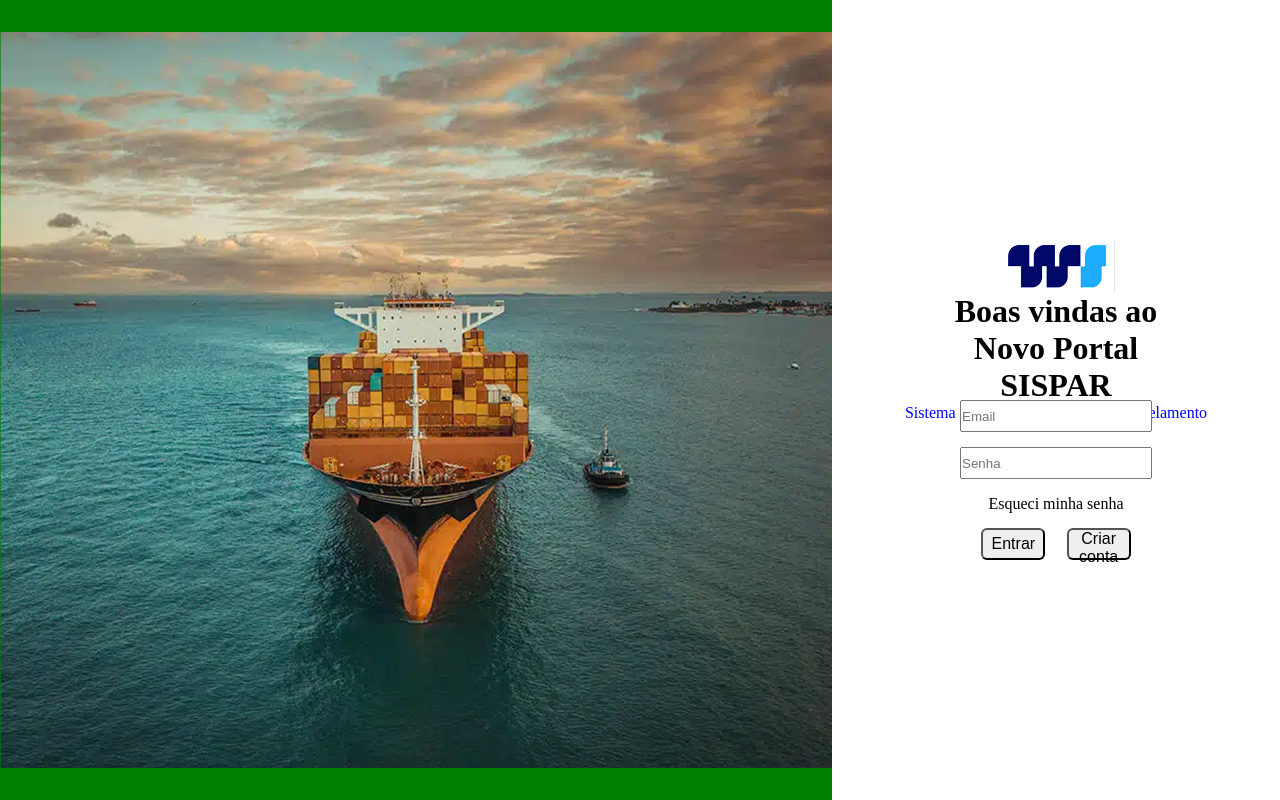
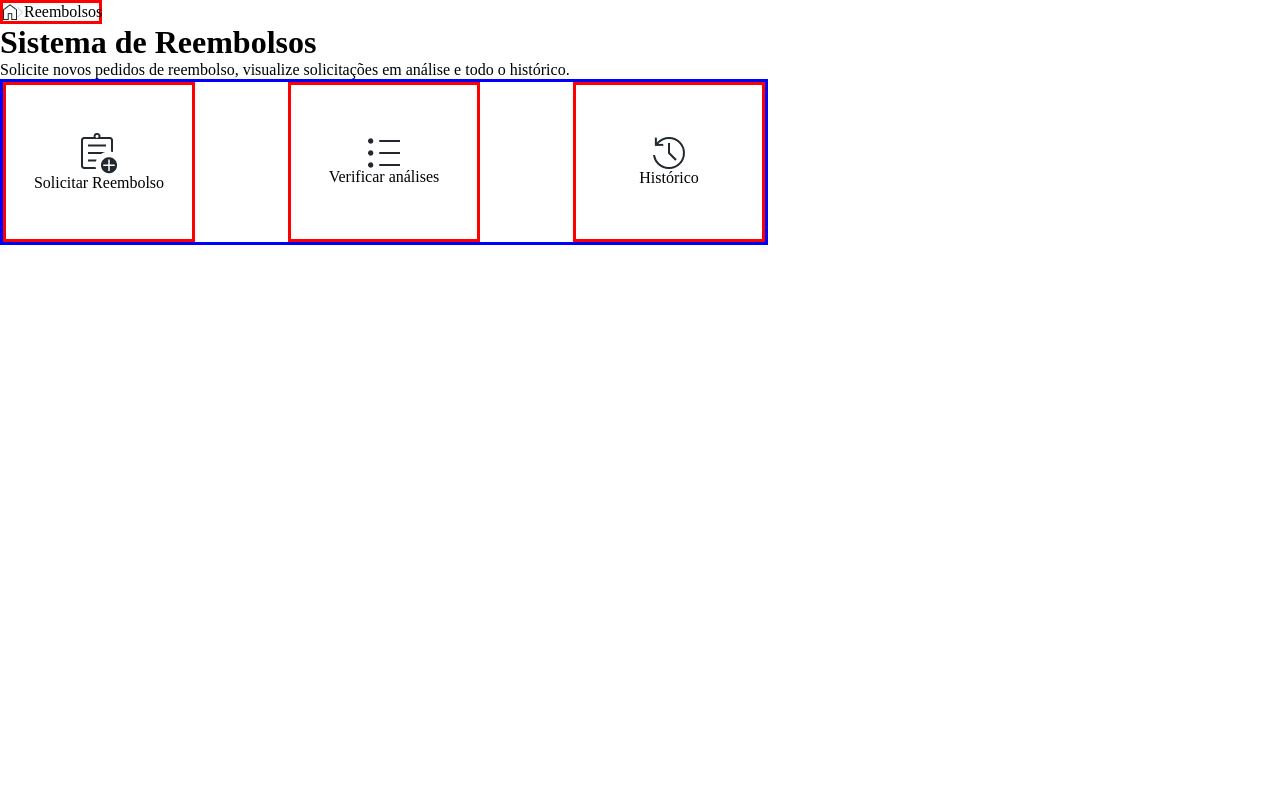
Before and after one commit to karynnemoreira/sispar-t2, a React (Vite) app: page /reembolsos in a window 1280 px wide. Built offline with nearby package versions, Linux system fonts and the light colour scheme.

Commit message:
Iniciando a tela de reembolsos

```diff
--- a/src/App.jsx
+++ b/src/App.jsx
@@ -1,10 +1,17 @@
-import Login from "./components/login/Login.jsx"
-import "./global.scss"
+import { BrowserRouter, Routes, Route } from "react-router-dom";
+import Login from "./components/login/Login.jsx";
+import Reembolsos from "./components/reembolsos/Reembolsos.jsx";
+import Solicitacao from "./components/solicitacao/Solicitacao.jsx";
+import "./global.scss";
 function App() {
   return (
-    <>
-    <Login />
-    </>
+    <BrowserRouter>
+      <Routes>
+        <Route path="/" element={<Login/>} />
+        <Route path="/reembolsos" element={<Reembolsos/>} />
+        <Route path="/solicitacao" element={<Solicitacao/>} />
+      </Routes>
+    </BrowserRouter>
   );
 }
 
--- a/src/components/login/Login.jsx
+++ b/src/components/login/Login.jsx
@@ -1,8 +1,16 @@
+import {useNavigate} from "react-router-dom"
 //import Capa from "../../assets/Tela Login/imagem tela de login.png";
 import Logo from "../../assets/Tela Login/logo-ws.png";
 import styles from "./Login.module.scss"
 
 function Login() {
+
+const navigate = useNavigate() //Iniciando o hook useNavigate
+
+const irParaReembolsos = () => {
+  navigate("/reembolsos")  //Redirecionando para a página de reembolsos
+}
+
   return (
     <main>
       <section className={styles.containerFoto}>
@@ -29,7 +37,7 @@
           <p>Esqueci minha senha</p>
 
           <div className={styles.boxButton}>
-            <button>Entrar</button>
+            <button onClick={irParaReembolsos}>Entrar</button>
             <button>Criar conta</button>
           </div>
 
--- /dev/null
+++ b/src/components/reembolsos/Reembolsos.jsx
@@ -0,0 +1,55 @@
+import styles from "./Reembolsos.module.scss";
+import Home from "../../assets/Dashboard/home header.png";
+import Seta from "../../assets/Dashboard/Vector.png";
+import Analises from "../../assets/Dashboard/Análises.png";
+import NumeroAnalises from "../../assets/Dashboard/N-Análises.png";
+import NumeroAprovados from "../../assets/Dashboard/N-Aprovados.png";
+import NumeroRejeitados from "../../assets/Dashboard/N-Rejeitados.png";
+import NumeroSolicitados from "../../assets/Dashboard/N-Solicitados.png";
+import Sistema from "../../assets/Dashboard/Sistema-atualizado.png";
+import SolicitarHistorico from "../../assets/Dashboard/Solicitar - Histórico.png";
+import SolicitarReembolso from "../../assets/Dashboard/Solicitar - Reembolso.png";
+function Rembolsos() {
+  return (
+    <div>
+      <header>
+        <img src={Home} alt="Casinha da header" />
+        <img src={Seta} alt="Setinha da header" />
+        <p>Reembolsos</p>
+      </header>
+
+      <main>
+        <h1>Sistema de Reembolsos</h1>
+        <p>
+          Solicite novos pedidos de reembolso, visualize solicitações em análise
+          e todo o histórico.
+        </p>
+
+        <section className={styles.containerCards}>
+
+          <article className={styles.card}>
+            <img src={SolicitarReembolso} alt="" />
+            <p>Solicitar Reembolso</p>
+          </article>
+
+          <article className={styles.card}>
+            <img src={Analises} alt="" />
+            <p>Verificar análises</p>
+          </article>
+
+          <article className={styles.card}>
+            <img src={SolicitarHistorico} alt="" />
+            <p>Histórico</p>
+          </article>
+
+
+
+
+        </section>
+
+
+      </main>
+    </div>
+  );
+}
+export default Rembolsos;
--- /dev/null
+++ b/src/components/reembolsos/Reembolsos.module.scss
@@ -0,0 +1,34 @@
+header{
+    display: flex;
+    justify-content: space-between;
+    align-items: center;
+    border: solid red;
+    width: 8vw;
+    p{
+        font-size: 1rem;;
+    }
+}
+
+main{
+    display: flex;
+    flex-direction: column;
+}
+
+
+.containerCards{
+    border: solid blue;
+    display: flex;
+    justify-content: space-between;
+    width: 60%;
+}
+
+
+.card{
+    width: 15vw;
+    height: 20vh;
+    border: solid red;
+    display: flex;
+    flex-direction: column;
+    justify-content: center;
+    align-items: center;
+}
--- /dev/null
+++ b/src/components/solicitacao/Solicitacao.jsx
@@ -0,0 +1,8 @@
+function Solicitacao(){
+    return(
+        <>
+        <h2>Olá, sou componente de solicitação</h2>
+        </>
+    )
+}
+export default Solicitacao
```
Also changed, not shown: src/assets/Dashboard/Vector.png (added), src/assets/Dashboard/home header.png (added), src/components/solicitacao/Solicitacao.module.scss (added).
